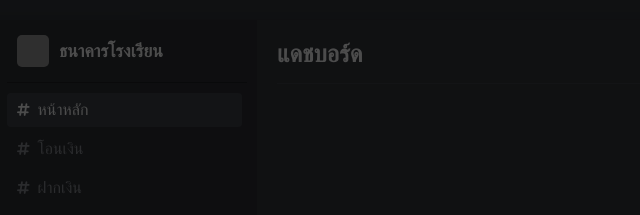
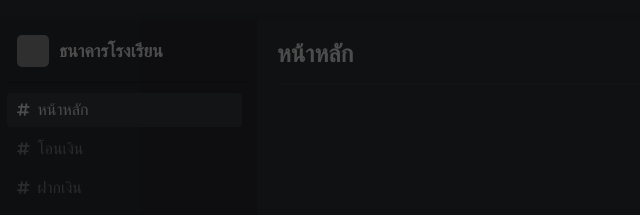
Before and after one commit to Hero937/bank-ntun, a plain HTML site: page index.html in a window 1280 px wide. Shown: the top 215 px of the page, 115-755 px from the left. Drawn offline with Linux system fonts and the light colour scheme; grey boxes are pictures that could not be loaded; a web font is replaced by a local one.

Commit message:
Update index.html

```diff
--- a/index.html
+++ b/index.html
@@ -79,7 +79,7 @@
 
         <div class="main-content">
             <div class="main-header">
-                <h2 id="current-view-title">แดชบอร์ด</h2>
+                <h2 id="current-view-title">หน้าหลัก</h2>
             </div>
 
             <div class="view-section active" id="dashboard-view">
```
